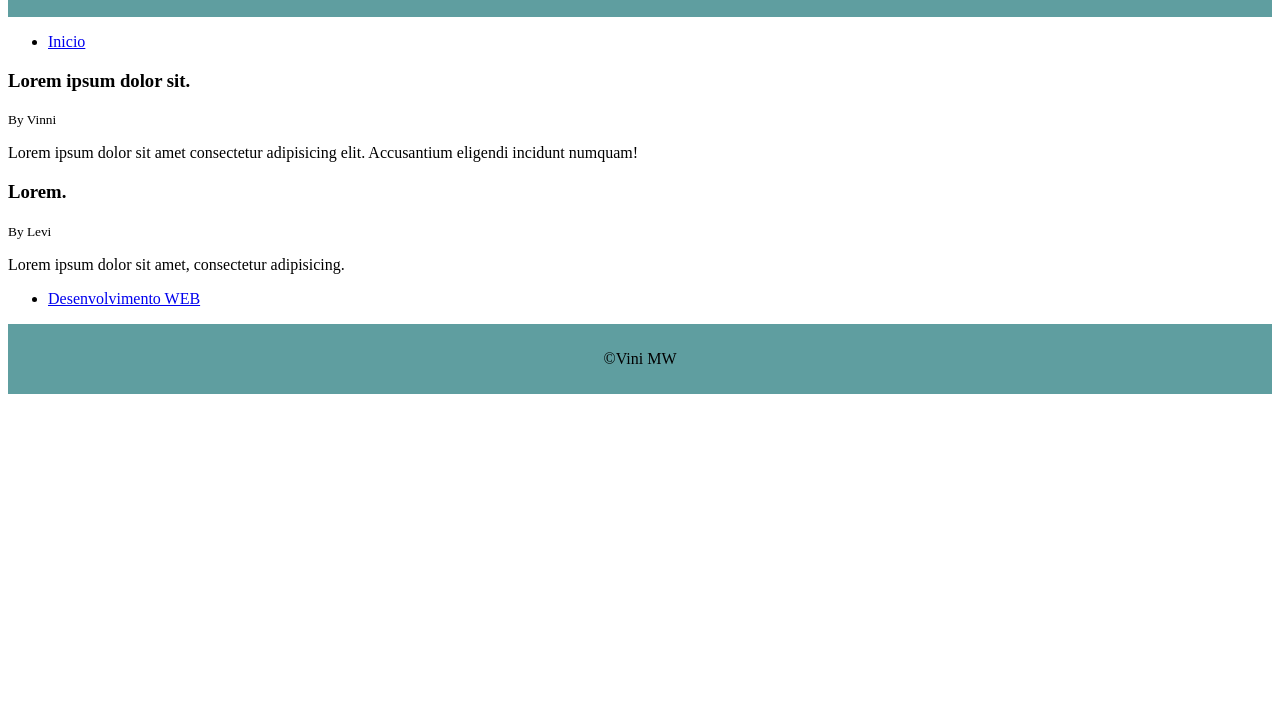
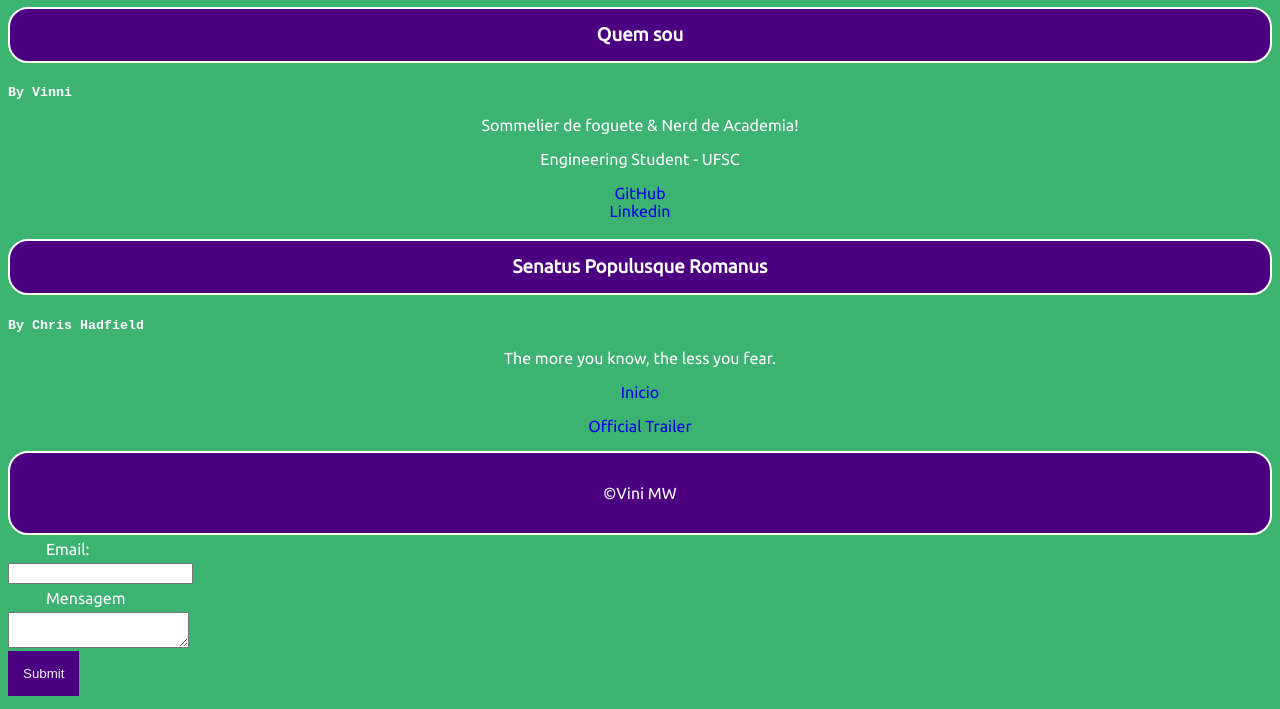
Before and after one commit to vini-muchulski/repositorio_front, a plain HTML site: page html_curso/blog.html in a window 1280 px wide. Shown: the part 91-800 px from the top of the page. Drawn offline with Linux system fonts and the light colour scheme.

Commit message:
Add files via upload

```diff
--- a/html_curso/blog.html
+++ b/html_curso/blog.html
@@ -1,30 +1,48 @@
 <!DOCTYPE html>
 <html>
     <head>
+        <meta charset="UTF-8">
         <title>Blog</title>
-        <link rel="stylesheet" href="">
+        <link rel="stylesheet" href="./style.css">
+        <link rel="preconnect" href="https://fonts.googleapis.com">
+        <link rel="preconnect" href="https://fonts.gstatic.com" crossorigin>
+        <link href="https://fonts.googleapis.com/css2?family=Ubuntu&display=swap" rel="stylesheet">
         <style>
-            .main-header{
-                color: black;
-                background-color: cadetblue;
-                text-align: center;
-                padding: 10px;
-            }
-            .main-footer{
-                color: black;
-                background-color: cadetblue;
-                text-align: center;
-                padding: 10px;
-            }
+
         </style>
 
     </head>
 
     <body>
-        <header class="main-header">
-                <h1>Meu Blog</h1>
+        <header >
+                <h1 class="main-Hd">Meu Blog</h1>
         </header>
-        <nav>
+
+
+        <section>
+            <article>
+                <h1 class="h1_1">Quem sou</h1>
+                <small class="small">By Vinni</small>
+                <p class="paragrafo">Sommelier de foguete & Nerd de Academia!</p>
+                <p class="paragrafo">Engineering Student - UFSC</p>
+            </article>
+
+            <aside class="links_uteis">
+                <ul>
+                    <li><a href="https://github.com/vini-muchulski">GitHub</a></li>
+                    <li><a href="https://www.linkedin.com/in/vinicius-wolosky-muchulski-ab8359247/">Linkedin</a></li>
+                </ul>
+            </aside>
+
+            <article>
+                <h1 class="h1_1">Senatus Populusque Romanus</h1>
+                <small class="small">By Chris Hadfield</small>
+                <p class="paragrafo">The more you know, the less you fear.</p>
+            </article>
+        </section>
+
+
+        <nav class="links_uteis">
             <ul>
                 <li>
                     <a href="index.html">Inicio
@@ -35,29 +53,40 @@
 
         </nav>
 
-        <section>
-            <article>
-                <h1>Lorem ipsum dolor sit.</h1>
-                <small>By Vinni</small>
-                <p>Lorem ipsum dolor sit amet consectetur adipisicing elit. Accusantium eligendi incidunt numquam!</p>
-            </article>
 
-            <article>
-                <h1>Lorem.</h1>
-                <small>By Levi</small>
-                <p>Lorem ipsum dolor sit amet, consectetur adipisicing.</p>
-            </article>
-        </section>
-
-        <aside>
+        <aside class="links_uteis">
             <ul>
-                <li><a href="exemplo./html">Desenvolvimento WEB</a></li>
+                <li><a href="https://www.youtube.com/watch?v=Xb0PYr9EgPk&ab_channel=MasterClass">Official Trailer</a></li>
             </ul>
         </aside>
 
         <footer class="main-footer">
             <p>&copy;Vini MW</p>
         </footer>
+
+
+        <!--Formularios-->
+        <form action="form.php" method = "post">
+
+            <div class="formulario">
+
+                <label>Email: </label>
+                <input type="email">
+            </div>
+
+            <div>
+
+            <div class="formulario">
+                <label>Mensagem
+
+                </label>
+                <textarea name="mensagem">
+
+                </textarea>
+            </div>
+
+            <input type="submit" class="input" >
+        </form>
     </body>
 
 
--- /dev/null
+++ b/html_curso/style.css
@@ -0,0 +1,99 @@
+body{
+
+    font-family: 'Ubuntu', sans-serif;
+    color: white;
+    background-color: #3CB371;
+    box-sizing: border-box;
+}
+
+
+h1{
+    color: green; border:  4px solid white;
+
+
+
+}
+
+.paragrafo{
+    font-family: 'Ubuntu', sans-serif;
+    color: white;
+    font-weight: 400;
+    text-align: center;
+
+
+}
+.main-Hd{
+    font-style: 50px;
+    font-weight: bolder;
+    color: #FFFFFF;
+    background-color: #4b0082;
+
+    border: 2px solid white;
+    border-radius: 20px 20px 20px 20px;
+    padding: 15px;
+    width: 40%;
+    text-align: center;
+    margin: auto;
+}
+
+.main-footer{
+    color: #FFFFFF;
+    background-color: #4b0082;
+    text-align: center;
+    border: 2px solid white;
+    border-radius: 20px 20px 20px 20px;
+    padding: 15px;
+}
+
+.h1_1{
+    color: #FFFFFF;
+    background-color: #4b0082;
+    text-align: center;
+    border: 2px solid white;
+    border-radius: 20px 20px 20px 20px;
+    padding: 15px;
+
+}
+
+.small{
+    color: white;
+    font-family: 'Courier New', Courier, monospace;
+    font-weight: bold;
+
+}
+
+.links_uteis ul{
+    list-style-type: none;
+    text-align: center;
+    padding: 0;
+
+}
+
+.links_uteis ul a{
+    text-decoration:solid;
+
+}
+
+.links_uteis ul a:hover{
+    color: aliceblue;
+
+}
+
+.formulario label{
+
+
+     padding-left: 3%;
+
+     padding-top: 5px;
+     padding-bottom: 5px;
+     display: block;
+
+}
+
+.input{
+    padding: 15px;
+    background-color: #4b0082;
+    color: #eee;
+    border: none;
+
+}
```
Also changed, not shown: html_curso/index.html (+1 -1 lines).
